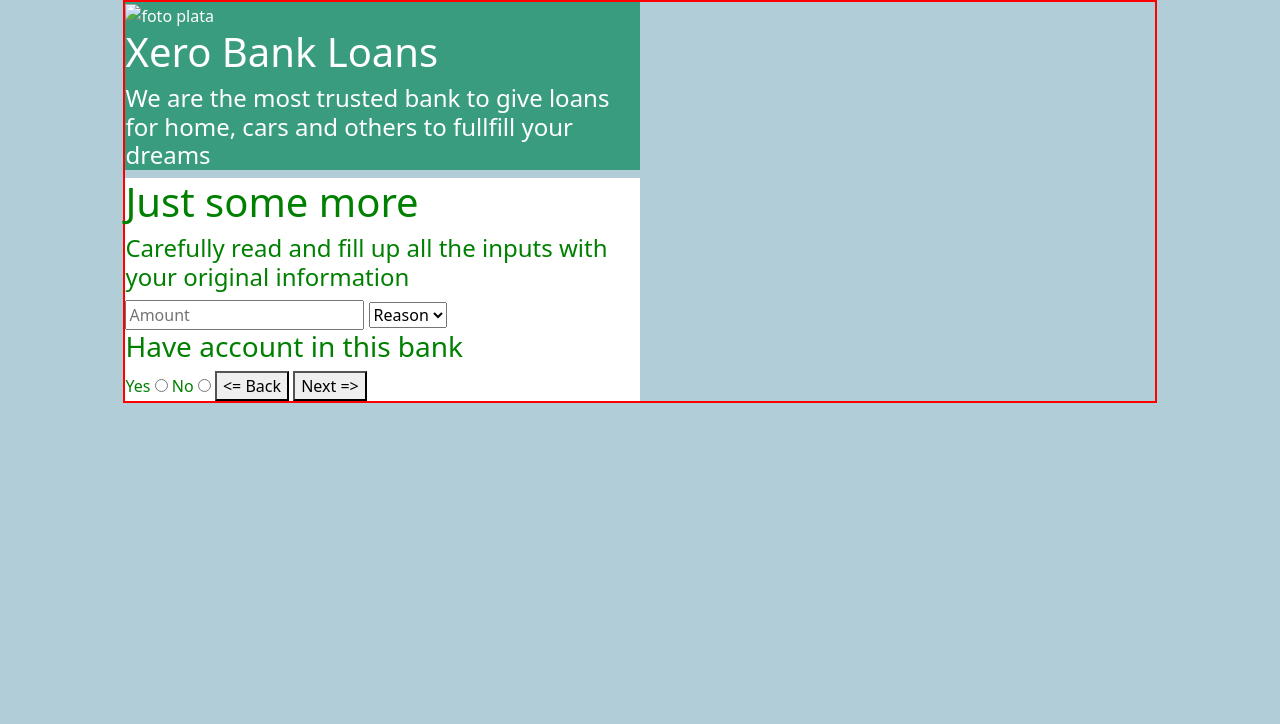
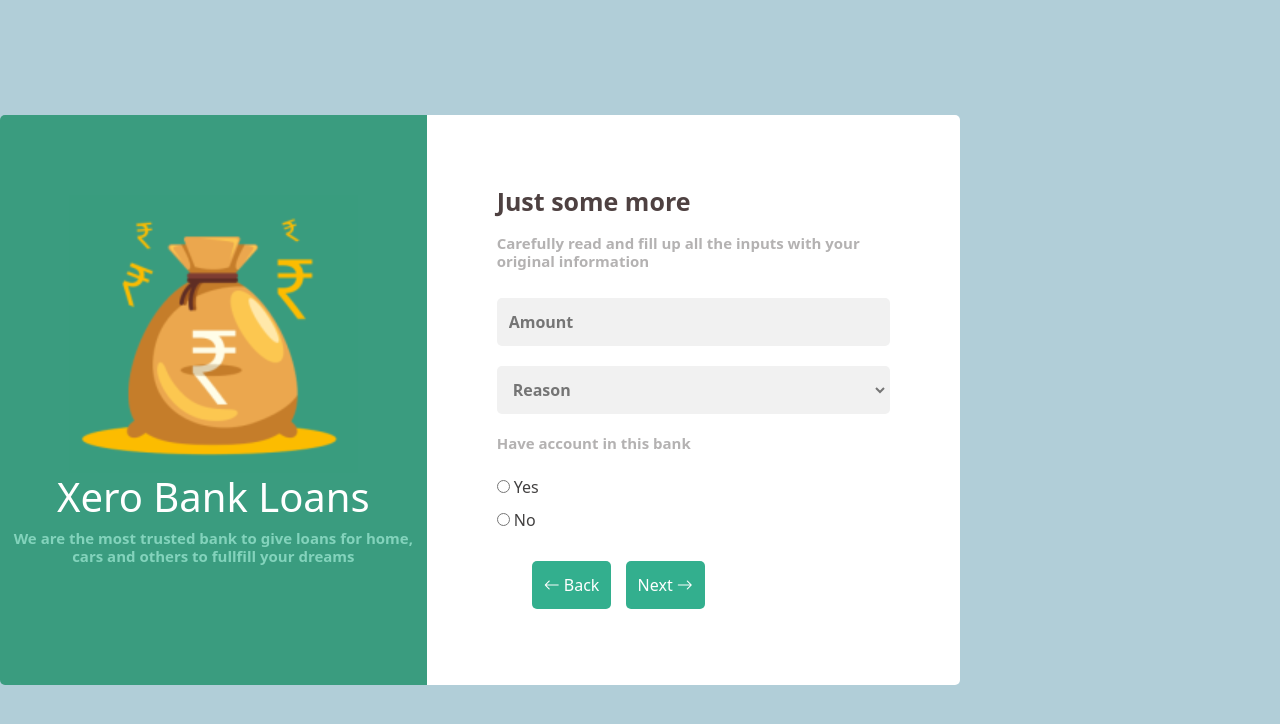
Before and after one commit to BPalomba/HTML-TPO-Clase-13-, a plain HTML site: page index.html in a window 1280 px wide. Drawn offline with nearby package versions, Linux system fonts and the light colour scheme.

Commit message:
fin proyecto

```diff
--- a/css/styles.css
+++ b/css/styles.css
@@ -1,28 +1,120 @@
-body{
+body, html{
+    margin: 0;
+    height: 100%;
+    width: 100%;
     background-color: #B1CED8 ;
     display: flex;
     justify-content: center;
     align-items: center;
+    margin: 0;
 }
 
-main{
-    border: red solid 2px;
-    justify-content: center;
-    align-items: center;
-    vertical-align: middle;
+.recuadro{
+
+    display: flex;
+    align-self: center;
+    margin: 0;
+
+
 }
 
 .recuadro--izquierda{
     background-color: hsl(162, 46%, 42%) ;
     color: white;
-    align-self: flex-start;
+    border-radius: 5px 0px 0px 5px;
+    height: 570px;
+    display: flex;
+    align-items: center;
+    flex-direction: column;
+    text-align: center;
+}
+
+.recuadro--izquierda h4{
+    color: #83d3bc;
+    padding: 0px 10px;
+}
+
+img{
+    margin-top: 10vh;
 }
 
 .recuadro--derecha{
+    display: flex;
+    flex-direction: column;
     background-color: #FFFFFF;
+    color: #B4B2B2 ;
+    justify-content: center;
+    padding: 70px;
+    border-radius: 0px 5px 5px 0px;
+    height: 570px;
+}
+
+.recuadro--derecha h1{
+    font-weight: 700;
+    color: #4E4141;
+    font-size: 25px;
+}
+
+h4, h3{
+    font-size: 15px;
+    padding: 10px 0;
+    font-weight: 600;
+}
+
+label{
+    color:rgb(66, 64, 64);
+    font-weight: 500;
+}
+
+input, select{
+    margin: 10px 0;
+    padding: 10px;
+    border-radius: 5px;
+    background-color: #F1F1F1;
+    border: 2px solid transparent;
     color: black;
-    align-self:flex-end;
-    color: green;
+    font-weight: bold;
 }
-/* asdasd */
-/* asdasdad */
+    select{
+        color: #757575;
+    }
+
+    select,input:hover{
+        cursor: pointer;
+    }
+
+
+.recuadro--derecha--botones{
+    margin-top: 20px;
+    margin-left: 30px;
+}
+
+
+
+button{
+    background-color: #33AF8E ;
+    color: white;
+    border: 2px solid transparent;
+    padding: 10px;
+    border-radius: 5px;
+    margin: 5px;
+    transition:  0.5s;
+}
+
+button:hover{
+    background-color: #216754 ;
+
+}
+
+
+/* Responsive */
+@media ( max-width:600px){
+
+    .recuadro{
+        display:flex;
+        justify-content: center;
+        flex-direction: column;
+
+    }
+
+}
--- a/index.html
+++ b/index.html
@@ -4,20 +4,22 @@
     <meta charset="UTF-8">
     <meta http-equiv="X-UA-Compatible" content="IE=edge">
     <meta name="viewport" content="width=device-width, initial-scale=1.0">
-    <title>Document</title>
+    <title>tp clase13</title>
+    <link rel="stylesheet" href="https://cdn.jsdelivr.net/npm/bootstrap-icons@1.11.3/font/bootstrap-icons.min.css">
     <link href="https://cdn.jsdelivr.net/npm/bootstrap@5.3.3/dist/css/bootstrap.min.css" rel="stylesheet" integrity="sha384-QWTKZyjpPEjISv5WaRU9OFeRpok6YctnYmDr5pNlyT2bRjXh0JMhjY6hW+ALEwIH" crossorigin="anonymous">
     <link rel="stylesheet" href="css/styles.css">
+
 </head>
 <body>
-    <main class="recuadro">
-        <div class="recuadro--izquierda col-lg-6">
+    <main class="recuadro colg-lg-12">
+        <div class="recuadro--izquierda col-lg-4">
 
-            <img src="" alt="foto plata">
+            <img src="img/platita.png" alt="foto plata">
             <h1>Xero Bank Loans</h1>
             <h4>We are the most trusted bank to give loans for home, cars and others to fullfill your dreams</h4>
 
         </div>
-        <div class="recuadro--derecha col-lg-6">
+        <div class="recuadro--derecha col-lg-5">
             <h1>Just some more</h1>
             <h4>Carefully read and fill up all the inputs with your original information</h4>
 
@@ -26,18 +28,30 @@
                 <option value="">Reason</option>
             </select>
             <h3>Have account in this bank</h3>
+
+            <div class="recuadro--derecha--container">
+                <input class="recuadro--derecha--container--radio" type="radio" name="1">
                 <label for="">Yes</label>
-            <input type="radio" name="1">
+            </div>
+
+            <div class="recuadro--derecha--container">
+                <input class="recuadro--derecha--container--radio" type="radio" name="1">
                 <label for="">No</label>
-            <input type="radio" name="1">
+            </div>
 
+
+            <div class="recuadro--derecha--botones">
                 <button>
-                <= Back
+                    <i class="bi bi-arrow-left"></i>
+                     Back
                 </button>
 
                 <button>
-                Next =>
+                    Next
+                    <i class="bi bi-arrow-right"></i>
                 </button>
+            </div>
+
 
         </div>
     </main>
```
Also changed, not shown: img/platita.png (added). Lines whose indentation alone changed are shown as unchanged.
